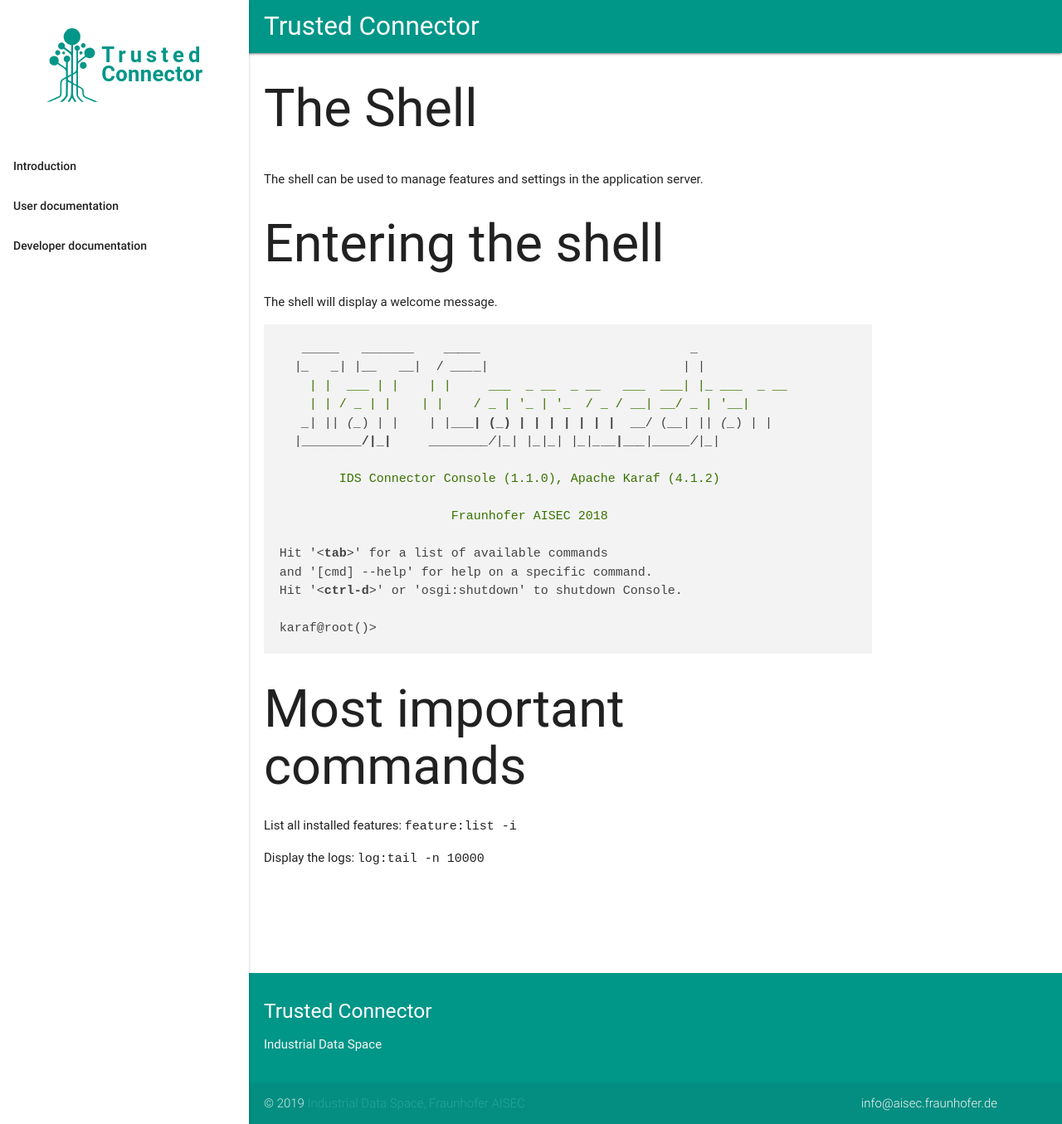
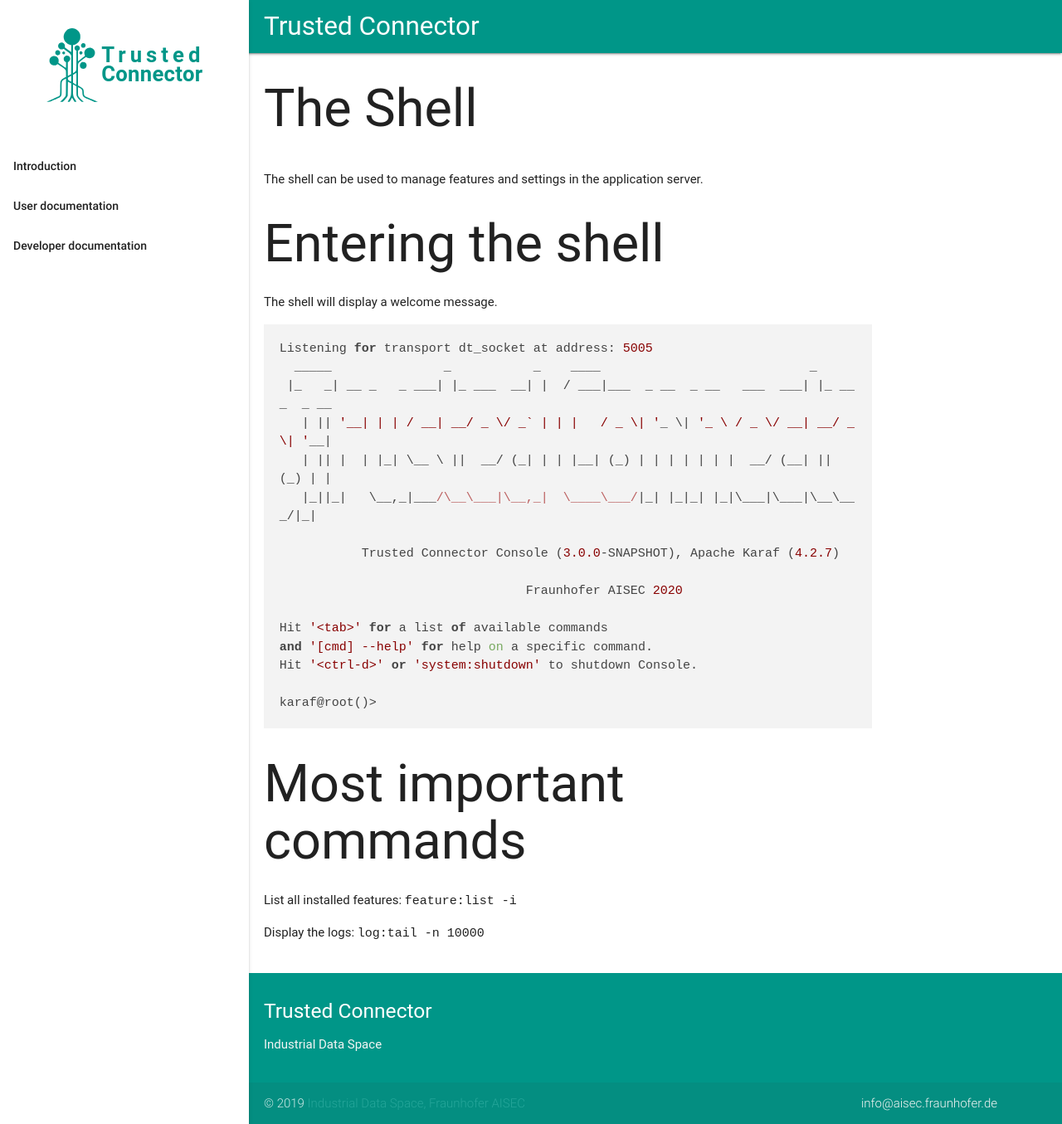
Before and after one commit to industrial-data-space/trusted-connector-documentation, a Jekyll site: the page built from docs/_docs/shell.md, in a window 1280 px wide and 1355 px high. Shown: the whole window at 83% size. Built offline with Jekyll 4.4.1, drawn with Linux system fonts in a browser that asks for light colours; some web fonts are replaced.

````diff
--- a/docs/_docs/shell.md
+++ b/docs/_docs/shell.md
@@ -13,20 +13,20 @@ The shell can be used to manage features and settings in the application server.
 The shell will display a welcome message.
 
 ```
-   _____   _______    _____                            _
-  |_   _| |__   __|  / ____|                          | |
-    | |  ___ | |    | |     ___  _ __  _ __   ___  ___| |_ ___  _ __
-    | | / _ | |    | |    / _ | '_ | '_  / _ / __| __/ _ | '__|
-   _| || (_) | |    | |___| (_) | | | | | | |  __/ (__| || (_) | |
-  |________/|_|     ________/|_| |_|_| |_|___|___|_____/|_|
+Listening for transport dt_socket at address: 5005
+  _____               _           _    ____                            _
+ |_   _| __ _   _ ___| |_ ___  __| |  / ___|___  _ __  _ __   ___  ___| |_ ___  _ __
+   | || '__| | | / __| __/ _ \/ _` | | |   / _ \| '_ \| '_ \ / _ \/ __| __/ _ \| '__|
+   | || |  | |_| \__ \ ||  __/ (_| | | |__| (_) | | | | | | |  __/ (__| || (_) | |
+   |_||_|   \__,_|___/\__\___|\__,_|  \____\___/|_| |_|_| |_|\___|\___|\__\___/|_|
 
-        IDS Connector Console (1.1.0), Apache Karaf (4.1.2)
+           Trusted Connector Console (3.0.0-SNAPSHOT), Apache Karaf (4.2.7)
 
-                       Fraunhofer AISEC 2018
+                                 Fraunhofer AISEC 2020
 
 Hit '<tab>' for a list of available commands
 and '[cmd] --help' for help on a specific command.
-Hit '<ctrl-d>' or 'osgi:shutdown' to shutdown Console.
+Hit '<ctrl-d>' or 'system:shutdown' to shutdown Console.
 
 karaf@root()>
 ```
````
Also changed, not shown: docs/_docs/dev_core.md (+4 -3 lines), docs/_docs/dev_faq.md (+12 -7 lines).
